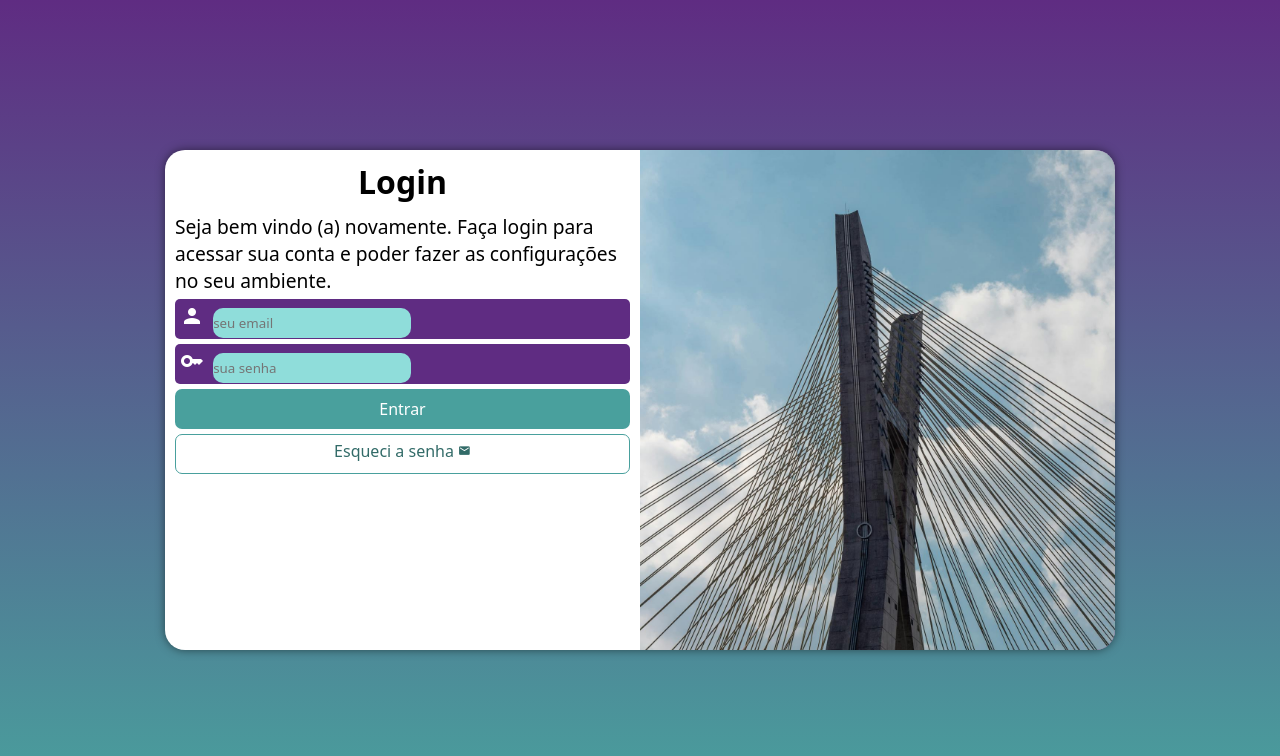
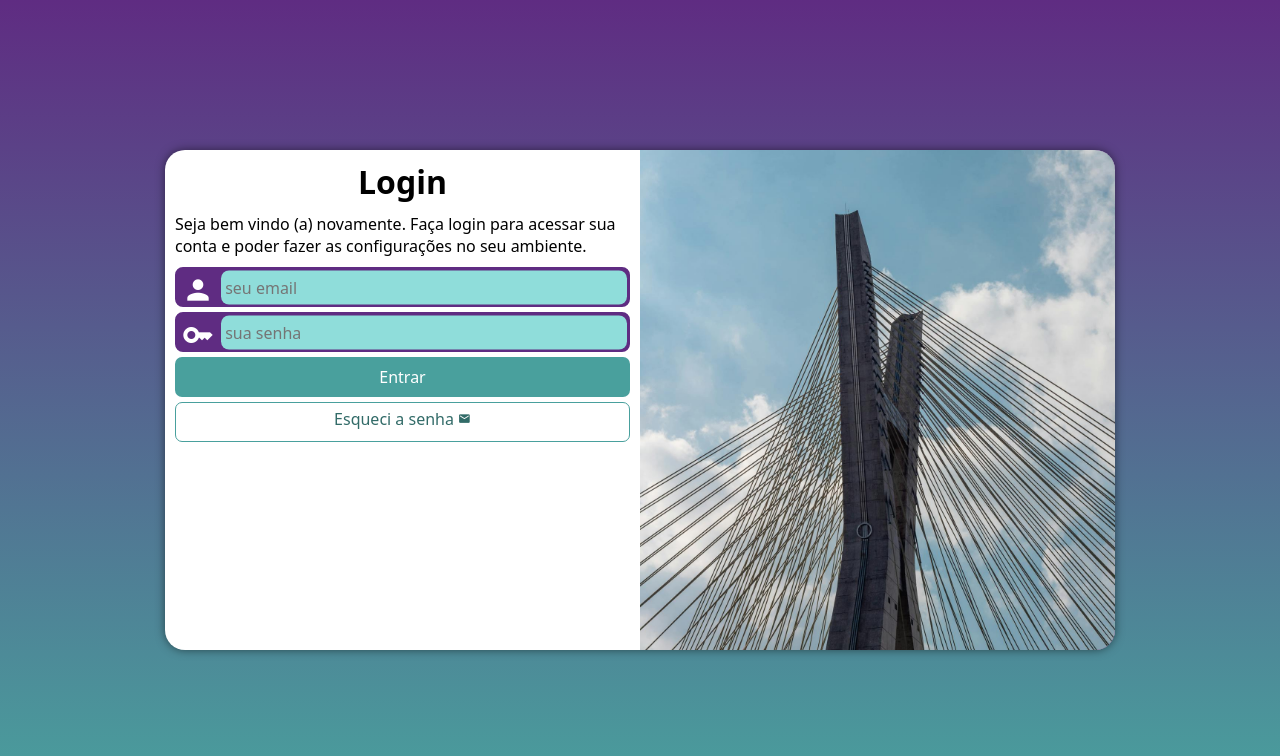
Before and after one commit to caio-sdm/projeto-login, a plain HTML site: page index.html in a window 1280 px wide. Drawn offline with Linux system fonts and the light colour scheme.

Commit message:
acabou :D

```diff
--- a/estilos/media-query.css
+++ b/estilos/media-query.css
@@ -14,13 +14,14 @@ tv : > 1920px
     Lilás: #5f2c82
 */
 
-@media screen and (min-width: 768px) and (max-width: 1200px){
+@media screen and (min-width: 768px) and (max-width: 1200px){ /* tablet */
     body{
         background-image: linear-gradient(to top, #49a09d, #5f2c82);
     }
 
     section#login{
         width: 80vw;
+        height: 350px;
     }
     section#login > div#imagem{
         float: left;
@@ -33,13 +34,14 @@ tv : > 1920px
     }
 }
 
-@media screen and (min-width: 1200px){
+@media screen and (min-width: 1200px){ /* pc e tv */
     body{
         background-image: linear-gradient(to top, #49a09d, #5f2c82);
     }
 
     section#login{
         width: 950px;
+        height: 500px;
     }
     section#login > div#imagem{
         float: right;
@@ -54,6 +56,7 @@ tv : > 1920px
         font-size: 2em;
     }
     p{
-        font-size: 1.2em;
+        font-size: 1em;
+        margin: 10px 0px;
     }
 }
--- a/estilos/style.css
+++ b/estilos/style.css
@@ -36,15 +36,15 @@ section#login{
     position: absolute;
     top: 50%;
     left: 50%;
-    transform: translate(-50%, -50%);
     background-color: white;
     width: 250px;
-    height: 500px;
+    height: 530px;
     border-radius: 20px;
     overflow: hidden;
     box-shadow: 0px 0px 10px rgba(0, 0, 0, 0.5);
     transition: width 0.25s, height 0.25s;
     transition-timing-function: ease;
+    transform: translate(-50%, -50%);
 }
 section#login > div#imagem{
     display: block;
@@ -63,25 +63,36 @@ h1{
     margin-bottom: 10px;
 }
 p{
-    font-size: 0.8em;
+    font-size: 0.9em;
     margin-bottom: 5px;
 }
 form > div.campo{
     background-color: #5f2c82;
     width: 100%;
     height: 40px;
-    border-radius: 5px;
+    border: 2px solid #5f2c82;
+    border-radius: 8px;
     margin: 5px 0px;
+}
+form > div.campo > span{
+    color: white;
+    font-size: 2em;
+    width: 40px;
+    padding: 5px;
 }
 form > div.campo > input{
     background-color: #8fddda;
+    font-size: 1em;
+    width: calc(100% - 45px);
+    transform: translateY(-12.5px);
+    height: 95%;
     border: none;
-    border-radius: 10px;
-    height: 30px;
+    border-radius: 8px;
+    padding: 4px;
+    transform: translateY(-12.5px);
 }
-form > div.campo > span{
-    padding: 5px;
-    color: white;
+form > div.campo > input:focus-within{
+    background-color: white;
 }
 div.campo > label{
     display: none;
```
